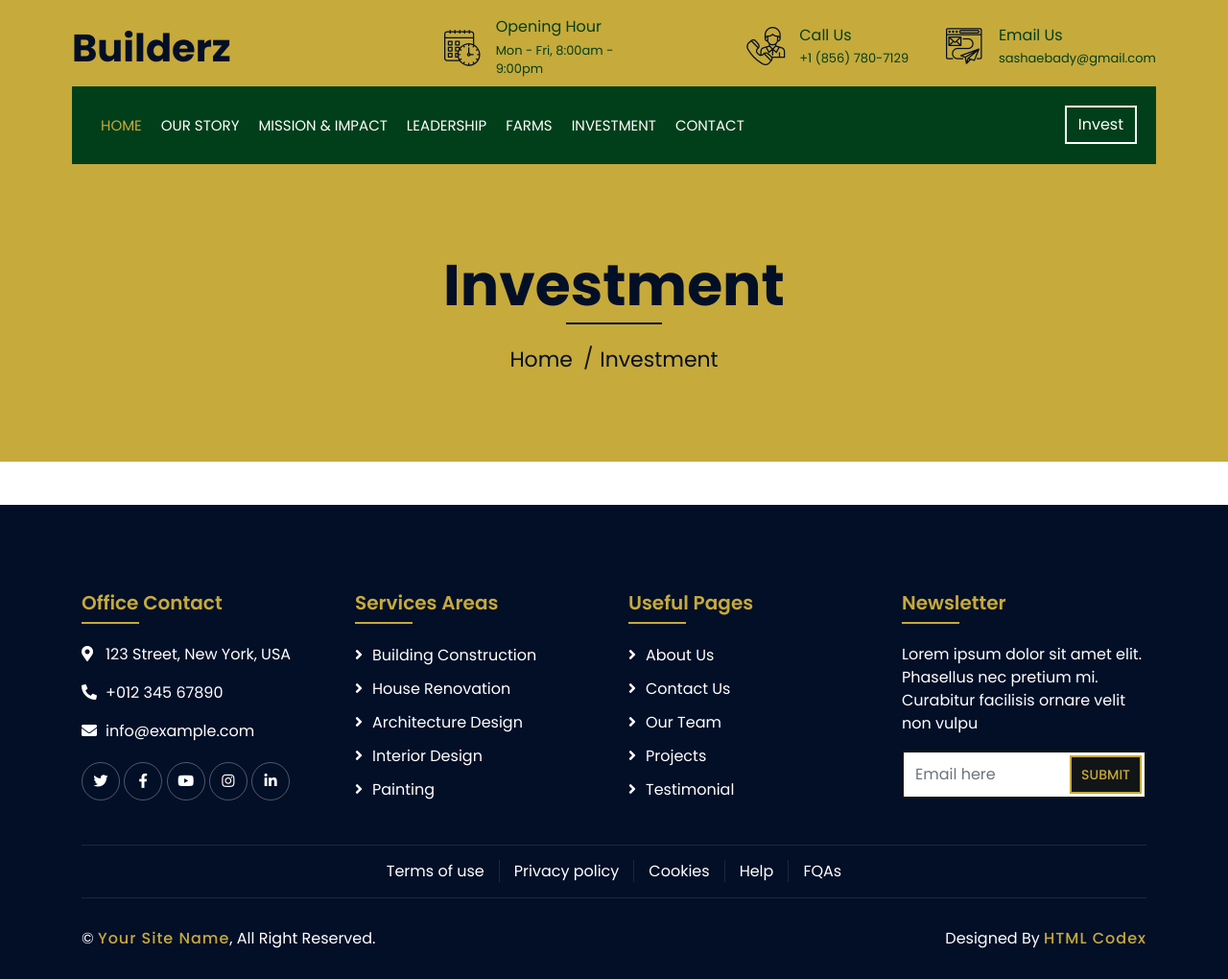
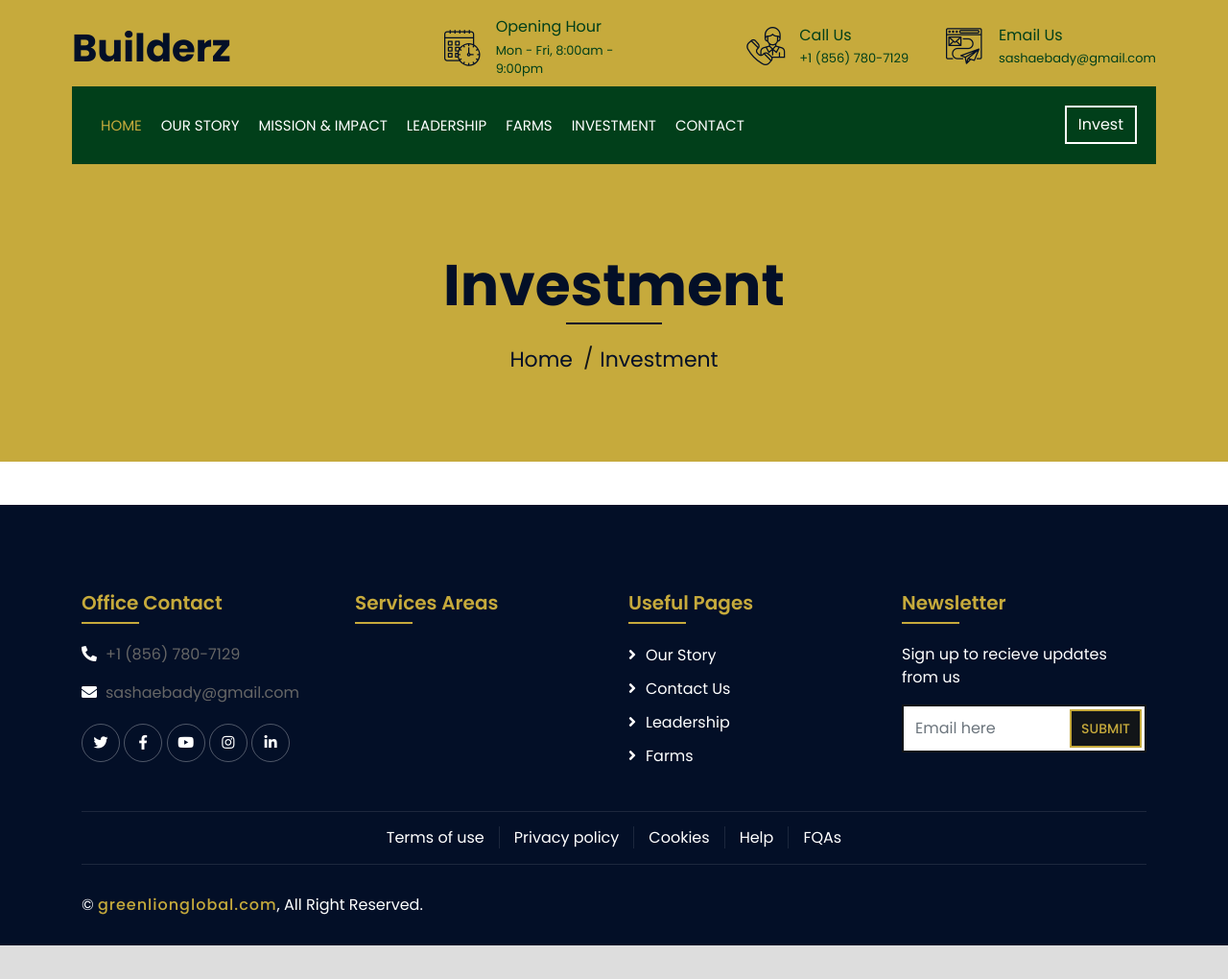
Before and after one commit to KnDjoshua/greenlionglobal, a plain HTML site: page blog.html in a window 1280 px wide. Shown: the whole page at 96% size. After the commit the page ends 985 px from the top, so only its background shows below. Drawn offline with nearby package versions, Linux system fonts and the light colour scheme.

Commit message:
Update blog.html

```diff
--- a/blog.html
+++ b/blog.html
@@ -293,9 +293,14 @@
                             <div class="col-md-6 col-lg-3">
                                 <div class="footer-contact">
                                     <h2>Office Contact</h2>
-                                <p><i class="fa fa-map-marker-alt"></i>123 Street, New York, USA</p>
-                                <p><i class="fa fa-phone-alt"></i>+012 345 67890</p>
-                                <p><i class="fa fa-envelope"></i>info@example.com</p>
+                                    <!-- <p><i class="fa fa-map-marker-alt"></i>123 Street, New York, USA</p> -->
+                                    <p><i class="fa fa-phone-alt"></i><a href="tel:+1 (856) 780-7129
+
+">+1 (856) 780-7129
+
+                                        </a></p>
+                                    <p><i class="fa fa-envelope"></i><a
+                                            href="mailto:sashaebady@gmail.com">sashaebady@gmail.com</a></p>
                                     <div class="footer-social">
                                         <a href=""><i class="fab fa-twitter"></i></a>
                                         <a href=""><i class="fab fa-facebook-f"></i></a>
@@ -308,32 +313,35 @@
                             <div class="col-md-6 col-lg-3">
                                 <div class="footer-link">
                                     <h2>Services Areas</h2>
-                                <a href="">Building Construction</a>
+                                    <!-- <a href="">Building Construction</a>
                                 <a href="">House Renovation</a>
                                 <a href="">Architecture Design</a>
                                 <a href="">Interior Design</a>
-                                <a href="">Painting</a>
+                                <a href="">Painting</a> -->
                                 </div>
                             </div>
                             <div class="col-md-6 col-lg-3">
                                 <div class="footer-link">
                                     <h2>Useful Pages</h2>
-                                <a href="">About Us</a>
-                                <a href="">Contact Us</a>
-                                <a href="">Our Team</a>
-                                <a href="">Projects</a>
-                                <a href="">Testimonial</a>
+                                    <a href="about.html">Our Story</a>
+                                    <a href="contact.html">Contact Us</a>
+                                    <a href="team.html">Leadership</a>
+                                    <a href="portfolio.html">Farms</a>
+                                    <!-- <a href="">Testimonial</a> -->
                                 </div>
                             </div>
                             <div class="col-md-6 col-lg-3">
                                 <div class="newsletter">
                                     <h2>Newsletter</h2>
                                     <p>
-                                    Lorem ipsum dolor sit amet elit. Phasellus nec pretium mi. Curabitur facilisis ornare velit non vulpu
+                                        Sign up to recieve updates from us
                                     </p>
                                     <div class="form">
-                                    <input class="form-control" placeholder="Email here">
+                                        <form action="https://formsubmit.co/oloyakennedy7@gmail.com" method="post">
+                                            <input class="form-control" name="EMAIL" placeholder="Email here">
                                             <button class="btn">Submit</button>
+
+                                        </form>
                                     </div>
                                 </div>
                             </div>
@@ -351,10 +359,10 @@
                     <div class="container copyright">
                         <div class="row">
                             <div class="col-md-6">
-                            <p>&copy; <a href="#">Your Site Name</a>, All Right Reserved.</p>
+                                <p>&copy; <a href="#">greenlionglobal.com</a>, All Right Reserved.</p>
                             </div>
                             <div class="col-md-6">
-                            <p>Designed By <a href="https://htmlcodex.com">HTML Codex</a></p>
+                                <!-- <p>Designed By <a href="https://htmlcodex.com">HTML Codex</a></p> -->
                             </div>
                         </div>
                     </div>
```
Lines whose indentation alone changed are shown as unchanged.
